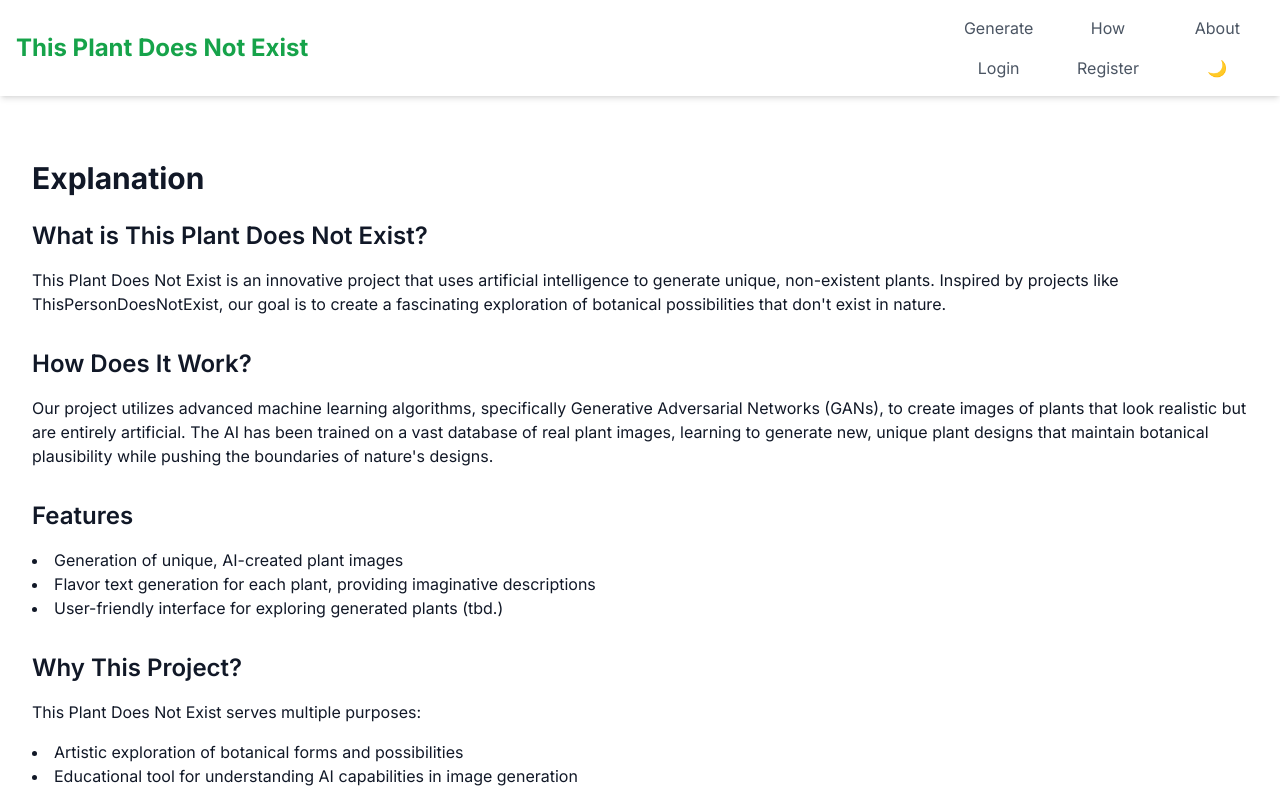
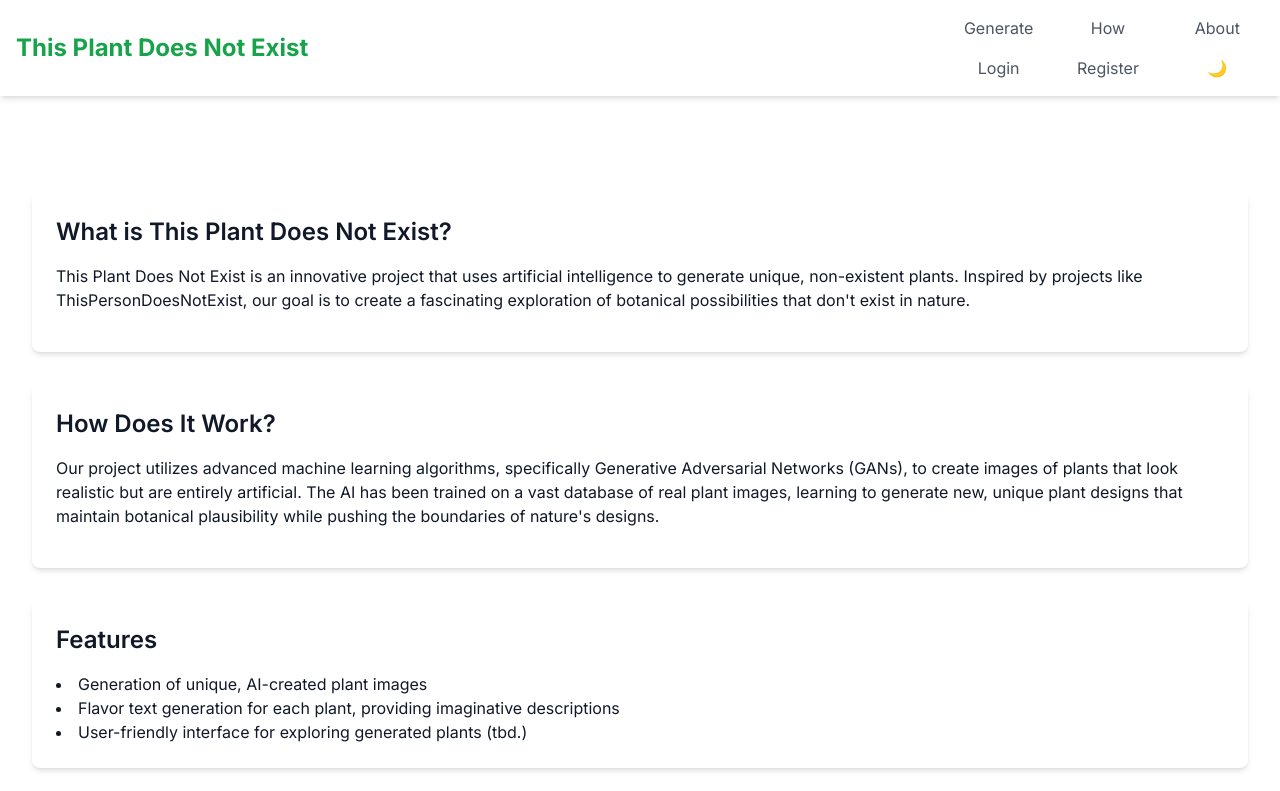
Before and after one commit to Neonize/ThisPlantDoesNotExist, a Next.js app: page /explanation in a window 1280 px wide. Shown: the top 791 px of the page. Built offline with nearby package versions, Linux system fonts and the light colour scheme; no server answers.

Commit message:
update darkmode

```diff
--- a/app/explanation/Explanation.tsx
+++ b/app/explanation/Explanation.tsx
@@ -2,38 +2,37 @@
 
 export default function Explanation() {
   return (
-    <div className="container mx-auto px-4 py-8">
-      <h1 className="text-3xl font-bold mb-6">Explanation</h1>
-
-      <section className="mb-8">
-        <h2 className="text-2xl font-semibold mb-4">What is This Plant Does Not Exist?</h2>
-        <p className="mb-4">
+    <div className="container mx-auto px-4 py-8 dark:bg-gray-900">
+      <div className="mt-8 space-y-8">
+        <section className="bg-white dark:bg-gray-800 shadow-md dark:shadow-gray-700 rounded-lg p-6">
+          <h2 className="text-2xl font-semibold mb-4 dark:text-white">What is This Plant Does Not Exist?</h2>
+          <p className="mb-4 dark:text-gray-300">
             This Plant Does Not Exist is an innovative project that uses artificial intelligence to generate unique, non-existent plants. Inspired by projects like ThisPersonDoesNotExist, our goal is to create a fascinating exploration of botanical possibilities that don&apos;t exist in nature.
           </p>
         </section>
 
-      <section className="mb-8">
-        <h2 className="text-2xl font-semibold mb-4">How Does It Work?</h2>
-        <p className="mb-4">
+        <section className="bg-white dark:bg-gray-800 shadow-md dark:shadow-gray-700 rounded-lg p-6">
+          <h2 className="text-2xl font-semibold mb-4 dark:text-white">How Does It Work?</h2>
+          <p className="mb-4 dark:text-gray-300">
             Our project utilizes advanced machine learning algorithms, specifically Generative Adversarial Networks (GANs), to create images of plants that look realistic but are entirely artificial. The AI has been trained on a vast database of real plant images, learning to generate new, unique plant designs that maintain botanical plausibility while pushing the boundaries of nature&apos;s designs.
           </p>
         </section>
 
-      <section className="mb-8">
-        <h2 className="text-2xl font-semibold mb-4">Features</h2>
-        <ul className="list-disc list-inside">
+        <section className="bg-white dark:bg-gray-800 shadow-md dark:shadow-gray-700 rounded-lg p-6">
+          <h2 className="text-2xl font-semibold mb-4 dark:text-white">Features</h2>
+          <ul className="list-disc list-inside dark:text-gray-300">
             <li>Generation of unique, AI-created plant images</li>
             <li>Flavor text generation for each plant, providing imaginative descriptions</li>
             <li>User-friendly interface for exploring generated plants (tbd.)</li>
           </ul>
         </section>
 
-      <section>
-        <h2 className="text-2xl font-semibold mb-4">Why This Project?</h2>
-        <p className="mb-4">
+        <section className="bg-white dark:bg-gray-800 shadow-md dark:shadow-gray-700 rounded-lg p-6">
+          <h2 className="text-2xl font-semibold mb-4 dark:text-white">Why This Project?</h2>
+          <p className="mb-4 dark:text-gray-300">
             This Plant Does Not Exist serves multiple purposes:
           </p>
-        <ul className="list-disc list-inside">
+          <ul className="list-disc list-inside dark:text-gray-300">
             <li>Artistic exploration of botanical forms and possibilities</li>
             <li>Educational tool for understanding AI capabilities in image generation</li>
             <li>Inspiration for botanists, artists, and designers</li>
@@ -41,5 +40,6 @@
           </ul>
         </section>
       </div>
+    </div>
   );
 }
```
Lines whose indentation alone changed are shown as unchanged.
